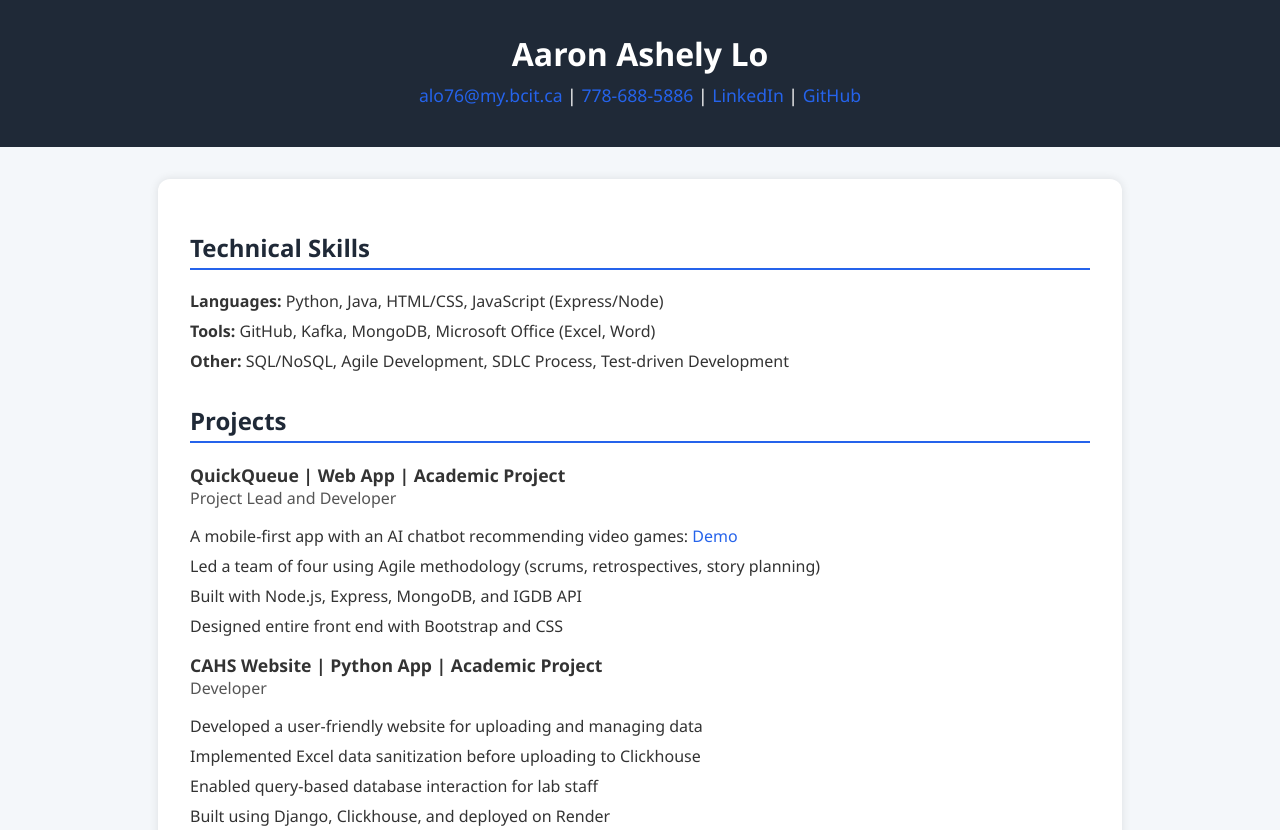
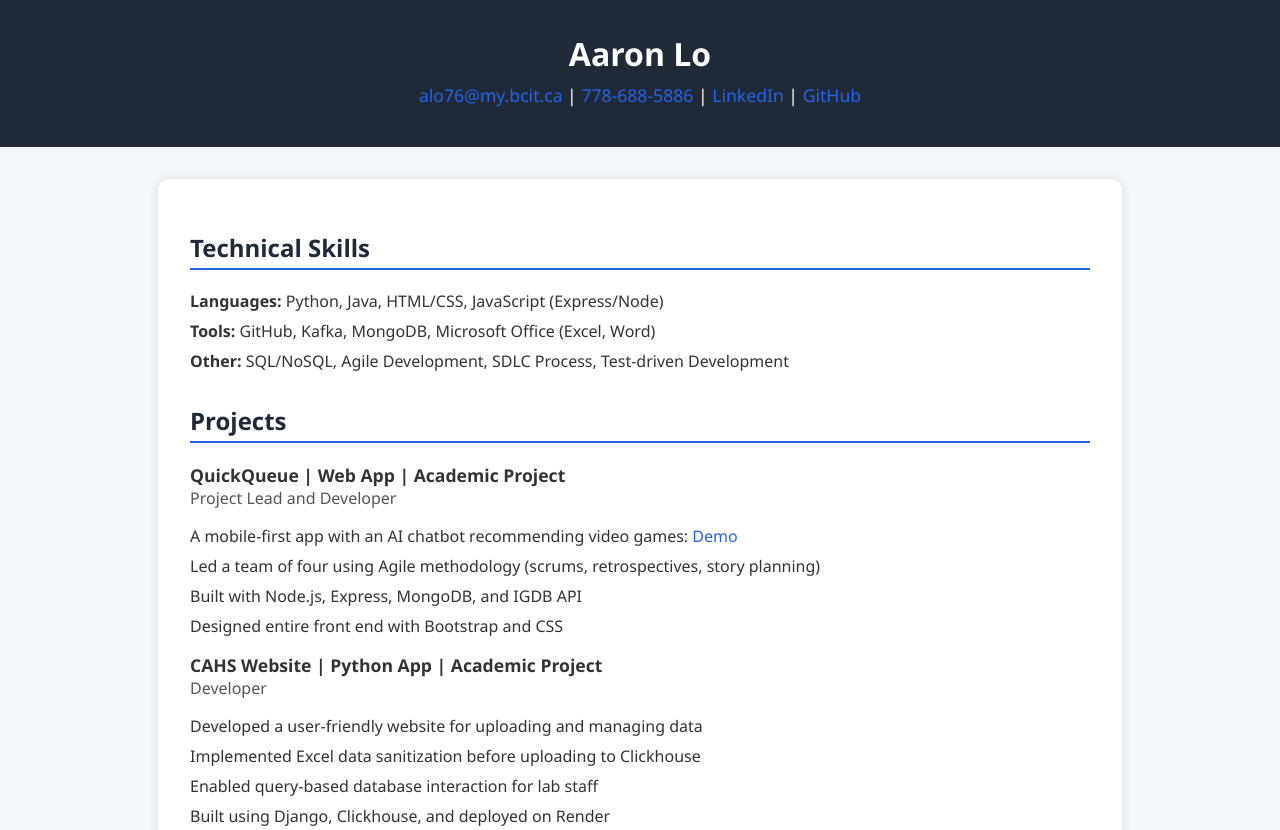
Before and after one commit to aaronawylo/resume, a plain HTML site: page index.html in a window 1280 px wide. Shown: the top 830 px of the page. Drawn offline with Linux system fonts and the light colour scheme.

Commit message:
name change last

```diff
--- a/index.html
+++ b/index.html
@@ -105,7 +105,7 @@
 
 <body>
     <header>
-        <h1>Aaron Ashely Lo</h1>
+        <h1>Aaron Lo</h1>
         <p>
             <a href="mailto:alo76@my.bcit.ca">alo76@my.bcit.ca</a> |
             <a href="tel:17786885886">778-688-5886</a> |
```
